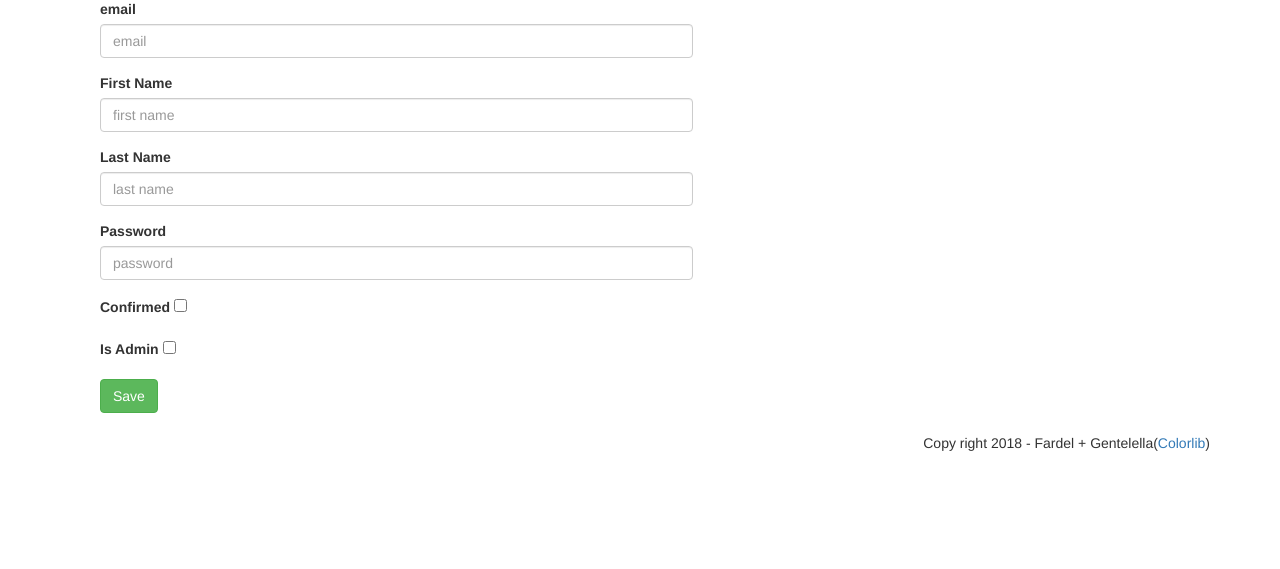
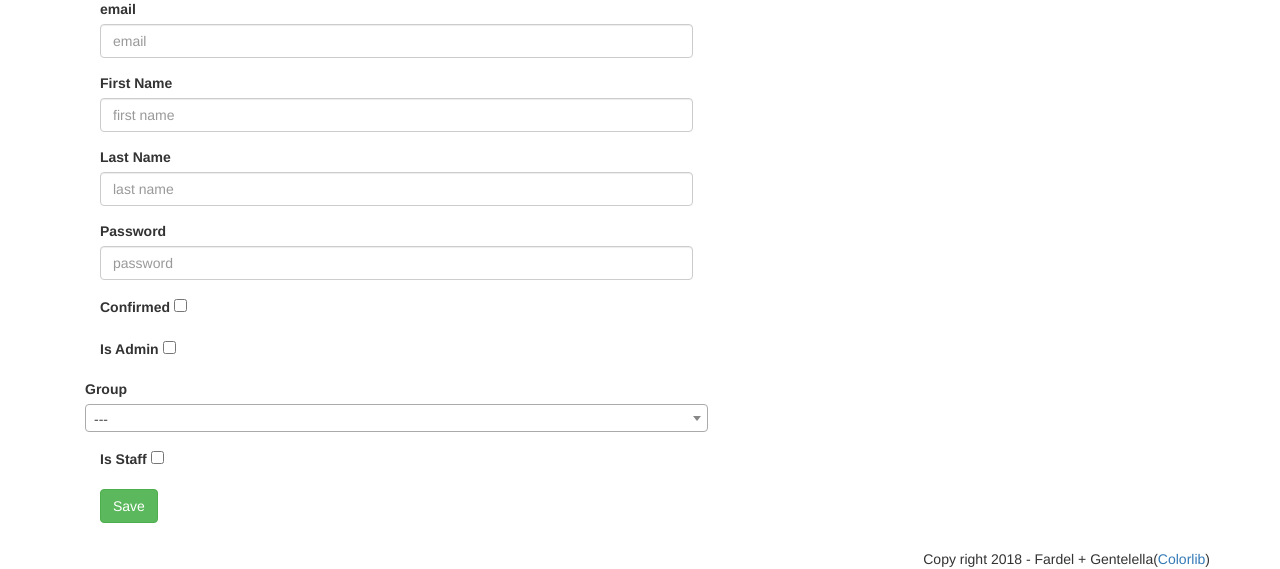
Before and after one commit to FardelCMS/FardelCMS, a Python web app: template fardel/core/panel/templates/auth/users_form.html in a window 1280 px wide. Shown: the part 604-1173 px from the top of the page. Before the commit the page ends 1055 px from the top, so only its background shows below. Run offline with Jinja, Linux system fonts and the light colour scheme; the template is opened without the code that fills it, so the values that code supplies are empty.

Commit message:
Add groups

```diff
--- a/fardel/core/panel/templates/auth/users_form.html
+++ b/fardel/core/panel/templates/auth/users_form.html
@@ -50,10 +50,21 @@
               <label for="is_admin">{{gettext("Is Admin")}}</label>
               <input placeholder="{{gettext('is_admin')}}" type="checkbox" id="is_admin" name="is_admin"  class="form-check-input" {% if user and user.is_admin %}checked=""{% endif %}>
             </div>
-{#          <div class="form-group col-xs-12">
+            <div class="form-group">
+              <label for="group" class="control-label">
+                {{gettext("Group")}}
+              </label>
+              <select id="group" name="group_id" class="form-control">
+                <option value="">---</option>
+                {% for g in groups %}
+                <option value="{{g.id}}" {% if user and user.group_id == g.id %}selected="selected"{% endif %}>{{g.name}}</option>
+                {% endfor %}
+              </select>
+            </div>
+            <div class="form-group col-xs-12">
               <label for="is_staff">{{gettext("Is Staff")}}</label>
               <input placeholder="{{gettext('is_staff')}}" type="checkbox" id="is_staff" name="is_staff"  class="form-check-input" {% if user and user.is_staff %}checked=""{% endif %}>
-            </div> #}
+            </div>
             <div class="form-group">
               <div class="col-lg-12">
                 <button class="btn btn-success" type="submit">{{gettext("Save")}}</button>
@@ -68,3 +79,11 @@
   </div>
 </div>
 {% endblock %}
+
+{% block js_block %}
+<script>
+$(function(){
+  $('#group').select2();
+});
+</script>
+{% endblock %}
--- a/fardel/core/panel/templates/auth/users_list.html
+++ b/fardel/core/panel/templates/auth/users_list.html
@@ -30,6 +30,7 @@
                 <td>{{gettext("first name")}}</td>
                 <td>{{gettext("last name")}}</td>
                 <td>{{gettext("is admin")}}</td>
+                <td>{{gettext("group name")}}</td>
                 <td>{{gettext("is confirmed")}}</td>
                 <td>{{gettext("settings")}}</td>
               </tr>
@@ -41,8 +42,9 @@
                 <td>{{u.email}}</td>
                 <td>{{u.get_first_name()}}</td>
                 <td>{{u.get_last_name()}}</td>
-                <td>{{u.is_admin}}</td>
-                <td>{{u.get_confirmed()}}</td>
+                <td>{% if u.is_admin %}{{gettext("Yes")}}{% else %}{{gettext("No")}}{% endif %}</td>
+                <td>{{u.group.name}}</td>
+                <td>{% if u.confirmed %}{{gettext("Yes")}}{% else %}{{gettext("No")}}{% endif %}</td>
                 <td><a class="btn btn-warning" href="{{url_for('panel.users_edit', user_id=u.id)}}">{{gettext("Edit")}}</a></td>
               </tr>
               {% endfor %}
```
Also changed, not shown: fardel/core/panel/sidebar.py (+10 -0 lines), fardel/core/panel/views/auth.py (+8 -10 lines).
